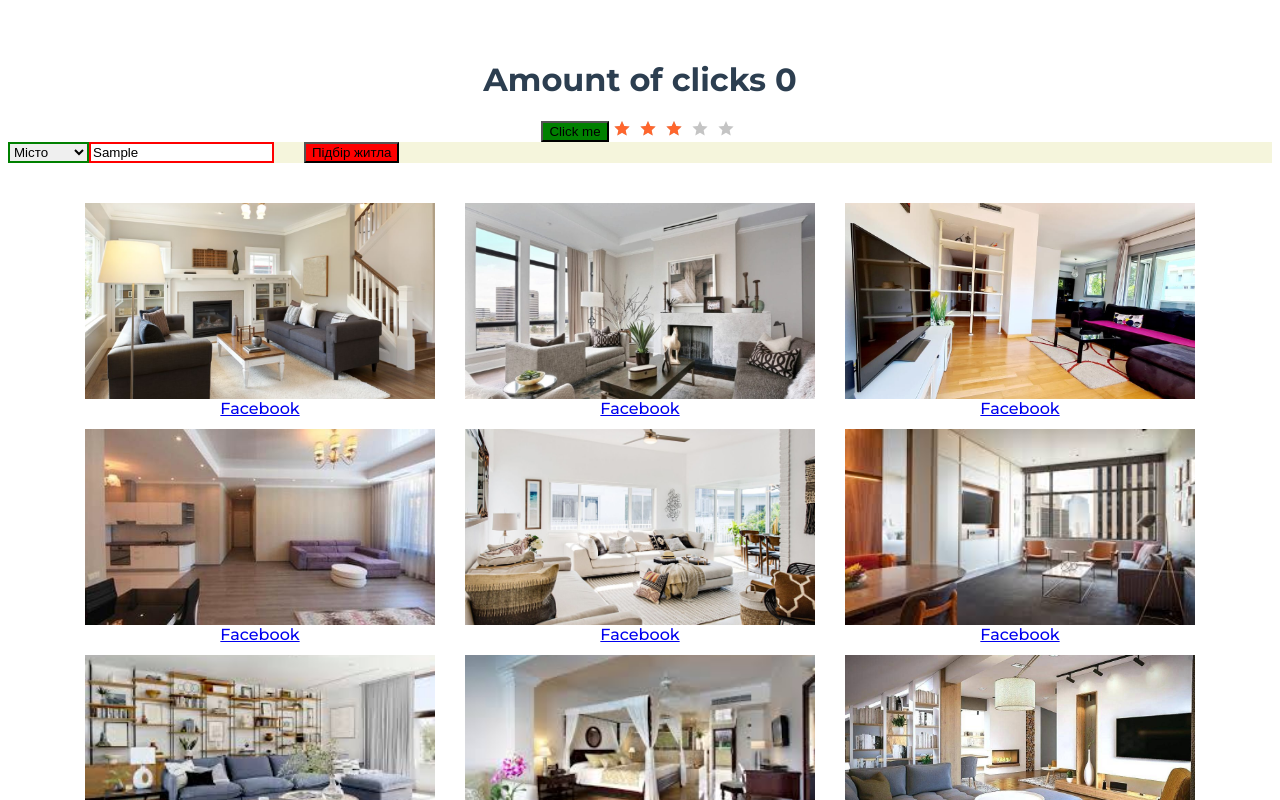
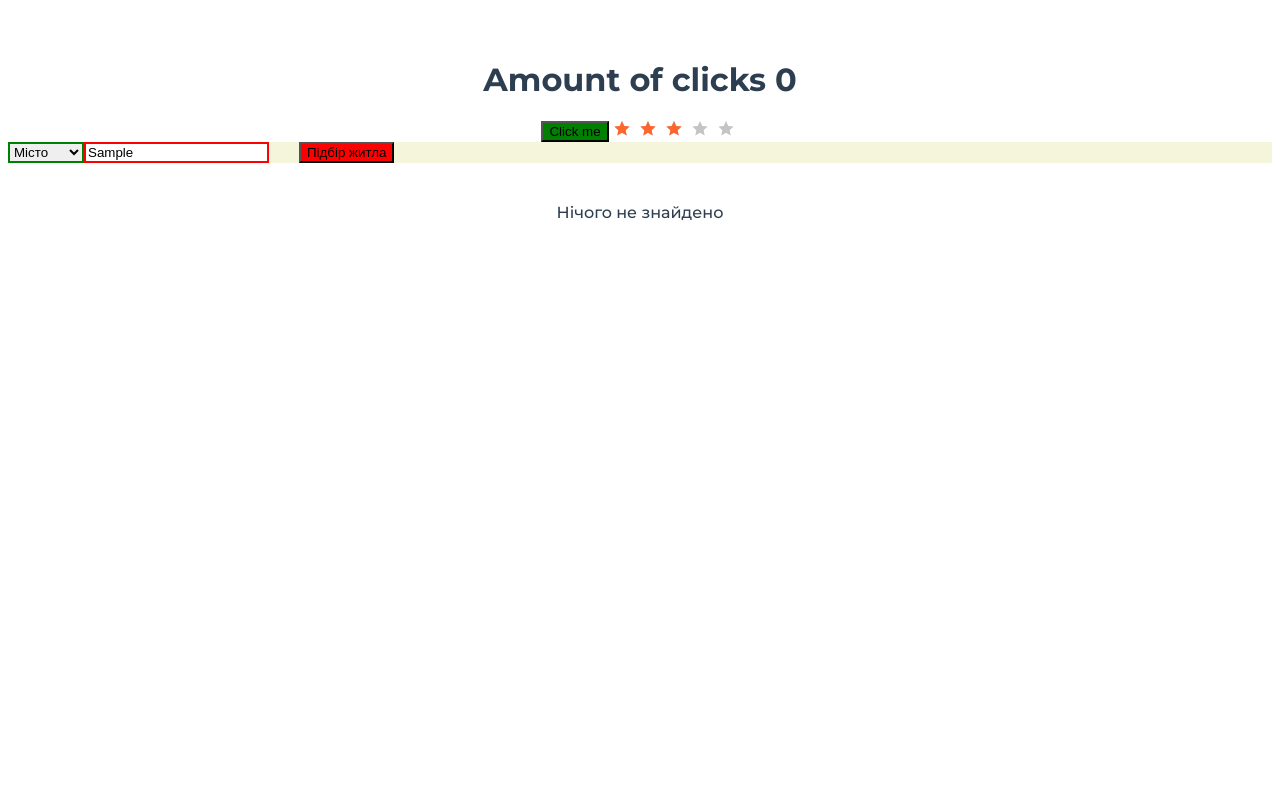
Before and after one commit to Victoria257/vue-app-apartments, a Vue app: page / in a window 1280 px wide. Both pictures are taken after typing "Sample" into the empty fields and a click on the button "Підбір житла". Shown: the top 800 px of the page. Built offline with nearby package versions, Linux system fonts and the light colour scheme.

Commit message:
lesson-16

```diff
--- a/src/App.vue
+++ b/src/App.vue
@@ -3,8 +3,9 @@
     <h1>{{ title }}</h1>
     <MyButton @click="increment" outlined>Click me</MyButton>
     <StarRating :rating="3"></StarRating>
-    <ApartmentFilterForm @submit="logger" class="apartments-filter" />
-    <ApartmentsList :items="apartments" />
+    <ApartmentFilterForm @submit="filterApartment" class="apartments-filter" />
+    <p v-if="!filteredApartments.length">Нічого не знайдено</p>
+    <ApartmentsList v-else :items="filteredApartments" />
   </div>
 </template>
 
@@ -27,19 +28,53 @@ export default {
     return {
       amountOfClicks: 0,
       apartments,
+      shouldHandleFilterSubmit: true,
+      filters: {
+        city: "",
+        price: 0,
+      },
     };
   },
   computed: {
     title() {
       return `Amount of clicks ${this.amountOfClicks}`;
     },
+    filteredApartments() {
+      return this.filterByCityName(this.filterByPrice(this.apartments));
+    },
   },
   methods: {
     increment() {
       this.amountOfClicks += 1;
     },
-    logger(value) {
-      console.log(value, "form value");
+    filterApartment({ city, price }) {
+      if (this.shouldHandleFilterSubmit) {
+        this.filters.city = city;
+        this.filters.price = price;
+        console.log("city", city);
+        console.log("price", price);
+        console.log("this.filters.city", this.filters.city);
+        console.log("this.filters.price", this.filters.price);
+        this.shouldHandleFilterSubmit = false;
+      }
+    },
+
+    filterByCityName(apartments) {
+      if (!this.filters.city) {
+        console.log(this.filters.city);
+        return apartments;
+      }
+      return apartments.filter((apartment) => {
+        console.log(this.filters.city);
+        return apartment.location.city === this.filters.city;
+      });
+    },
+    filterByPrice(apartments) {
+      if (!this.filters.price) return apartments;
+      return apartments.filter((apartment) => {
+        console.log(this.filters.price);
+        return apartment.price >= this.filters.price;
+      });
     },
   },
 };
--- a/src/components/MyButton.vue
+++ b/src/components/MyButton.vue
@@ -23,6 +23,7 @@ export default {
 <style lang="scss" scoped>
 .btn {
   background: red;
+  cursor: pointer;
   &--outlined {
     background: green;
   }
--- a/src/components/apartment/ApartmentFilterForm.vue
+++ b/src/components/apartment/ApartmentFilterForm.vue
@@ -1,5 +1,5 @@
 <template>
-  <form class="form" @submit.prevent="handleSubmit">
+  <form class="form" @submit.prevent.stop="handleSubmit">
     <CustomSelect :items="cities" v-model="city" class="custom-select" />
     <CustomInput placeholder="Ціна, від" v-model="price" class="form__input" />
     <SubmitButton class="form__submit" type="submit">
@@ -31,15 +31,17 @@ export default {
       return [
         { label: "Місто", value: "", selected: true },
         "Kyiv",
-        "Odessa",
+        "Odesa",
         "Poltava",
         "Kharkiv",
         "Dnipro",
         "Lviv",
-        "Chernihiv",
+        "Kherson",
+        "Mariupol",
       ];
     },
   },
+  props: ["filterData"],
   methods: {
     handleSubmit() {
       this.$emit("submit", {
```
